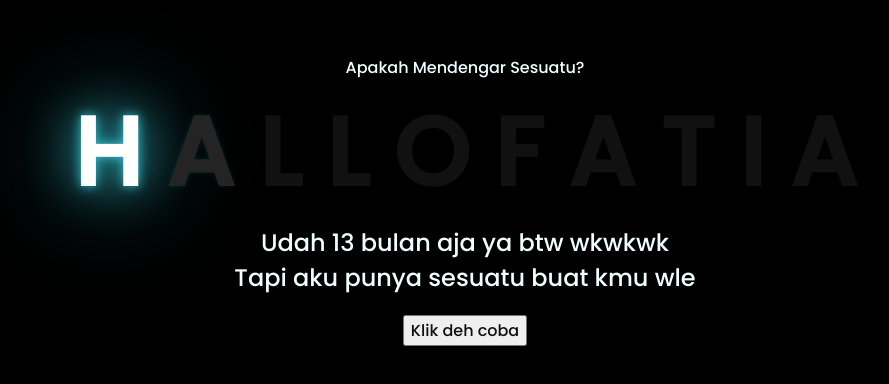
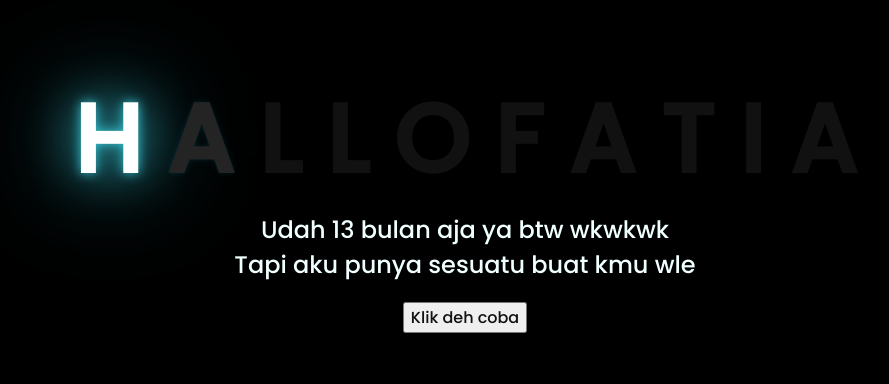
Before and after one commit to wyasana12/foru, a plain HTML site: page index.html in a window 1280 px wide. Shown: the part 208-592 px from the top of the page, without its empty margins (183-1072 px from the left). Drawn offline with Linux system fonts and the light colour scheme.

Commit message:
index.html

```diff
--- a/index.html
+++ b/index.html
@@ -9,7 +9,6 @@
     <title>Flowers</title>
 </head>
 <body>
-    Apakah Mendengar Sesuatu?
     <audio src="ssstik.io_1696250805046.mp3" autoplay="autoplay"></audio>
     <div class="greetings">
     <!-- silahkan menambah kata sesuai keinginan dengan <span>text...</span -->
```
